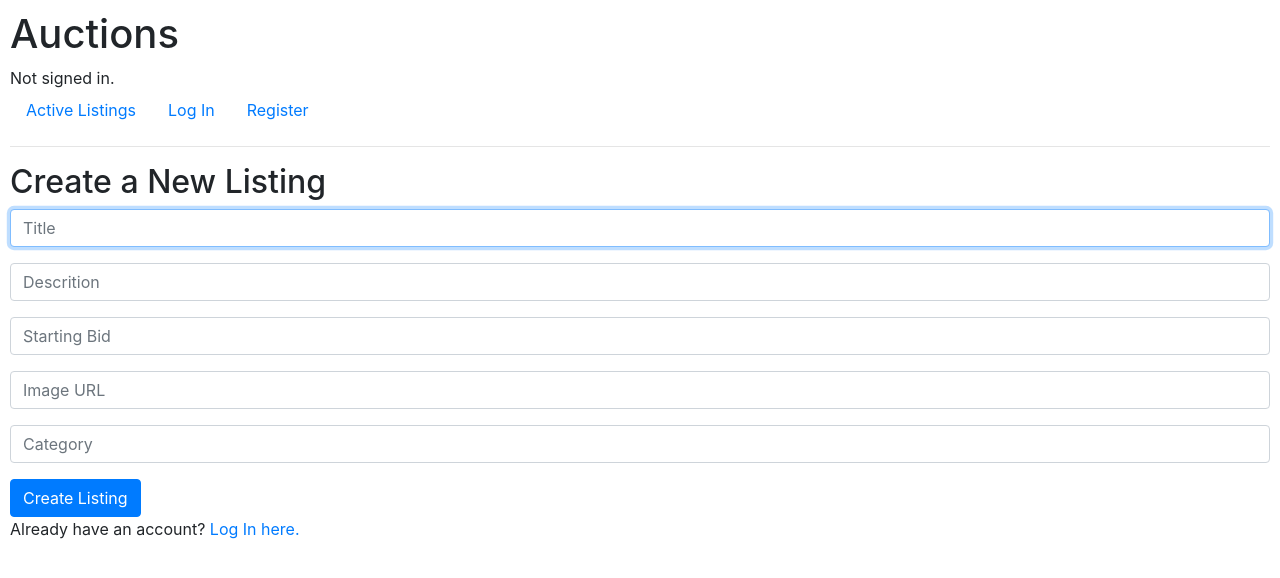
After one commit to mati-panzeri/CS50-Web-Programming, a Django app: page /create_listing in a window 1280 px wide. The commit adds this page. Shown: the top 578 px of the page. Run offline with Django 3.2, Linux system fonts and the light colour scheme; some libraries are stand-ins or nearby versions.

Commit message:
Develop 'Create Listing'

```diff
--- /dev/null
+++ b/commerce/commerce/auctions/templates/auctions/create_listing.html
@@ -0,0 +1,33 @@
+{% extends "auctions/layout.html" %}
+
+{% block body %}
+
+    <h2>Create a New Listing</h2>
+
+    {% if message %}
+        <div>{{ message }}</div>
+    {% endif %}
+
+    <form action="{% url 'create_listing' %}" method="post">
+        {% csrf_token %}
+        <div class="form-group">
+            <input class="form-control" autofocus type="text" name="title" placeholder="Title" required>
+        </div>
+        <div class="form-group">
+            <input class="form-control" type="text-area" name="description" placeholder="Descrition" required>
+        </div>
+        <div class="form-group">
+            <input class="form-control" type="number" name="starting_bid" placeholder="Starting Bid" required>
+        </div>
+        <div class="form-group">
+            <input class="form-control" type="text" name="image_url" placeholder="Image URL">
+        </div>
+        <div class="form-group">
+            <input class="form-control" type="text" name="category" placeholder="Category">
+        </div>
+        <input class="btn btn-primary" type="submit" value="Create Listing">
+    </form>
+
+    Already have an account? <a href="{% url 'login' %}">Log In here.</a>
+
+{% endblock %}
--- a/commerce/commerce/auctions/templates/auctions/layout.html
+++ b/commerce/commerce/auctions/templates/auctions/layout.html
@@ -24,6 +24,9 @@
                 <li class="nav-item">
                     <a class="nav-link" href="{% url 'logout' %}">Log Out</a>
                 </li>
+                <li class="nav-item">
+                    <a class="nav-link" href="{% url 'create_listing' %}">Create a Listing</a>
+                </li>
             {% else %}
                 <li class="nav-item">
                     <a class="nav-link" href="{% url 'login' %}">Log In</a>
--- a/commerce/commerce/auctions/urls.py
+++ b/commerce/commerce/auctions/urls.py
@@ -6,5 +6,6 @@ urlpatterns = [
     path("", views.index, name="index"),
     path("login", views.login_view, name="login"),
     path("logout", views.logout_view, name="logout"),
-    path("register", views.register, name="register")
+    path("register", views.register, name="register"),
+    path("create_listing", views.create_listing, name="create_listing")
 ]
--- a/commerce/commerce/auctions/views.py
+++ b/commerce/commerce/auctions/views.py
@@ -61,3 +61,6 @@ def register(request):
         return HttpResponseRedirect(reverse("index"))
     else:
         return render(request, "auctions/register.html")
+
+def create_listing(request):
+    return render(request, "auctions/create_listing.html")
```
Also changed, not shown: commerce/commerce/db.sqlite3.
